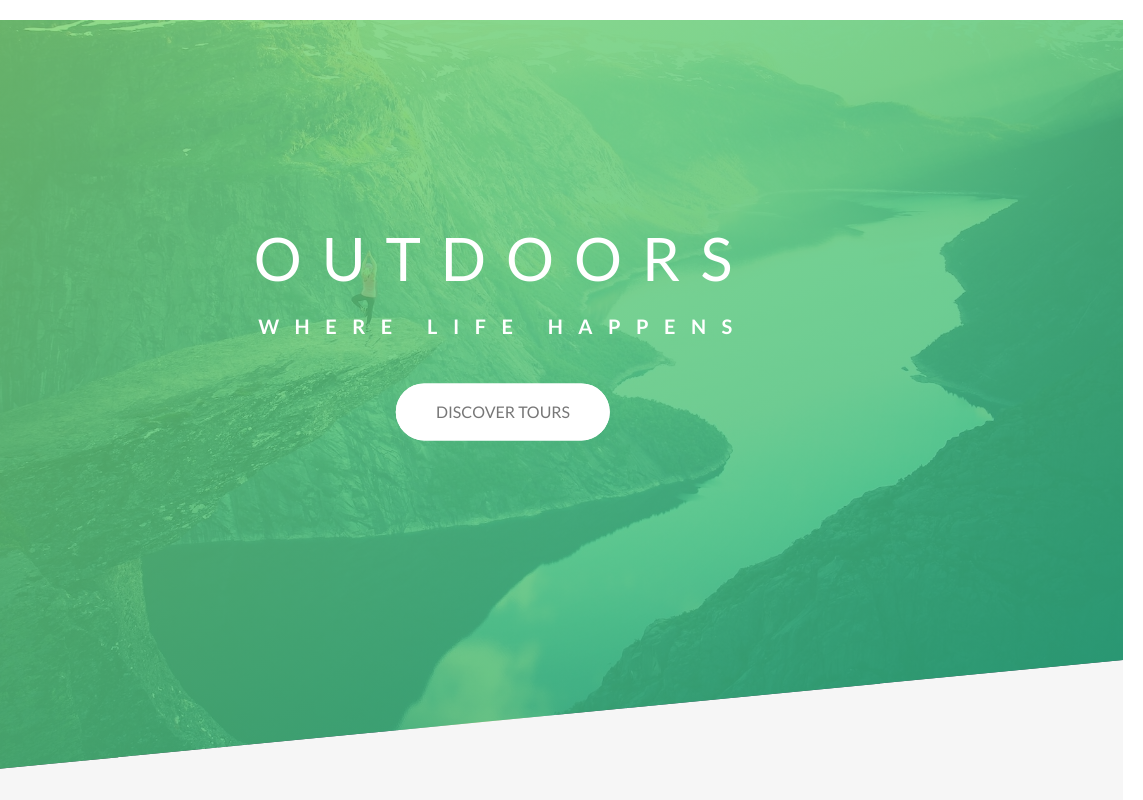
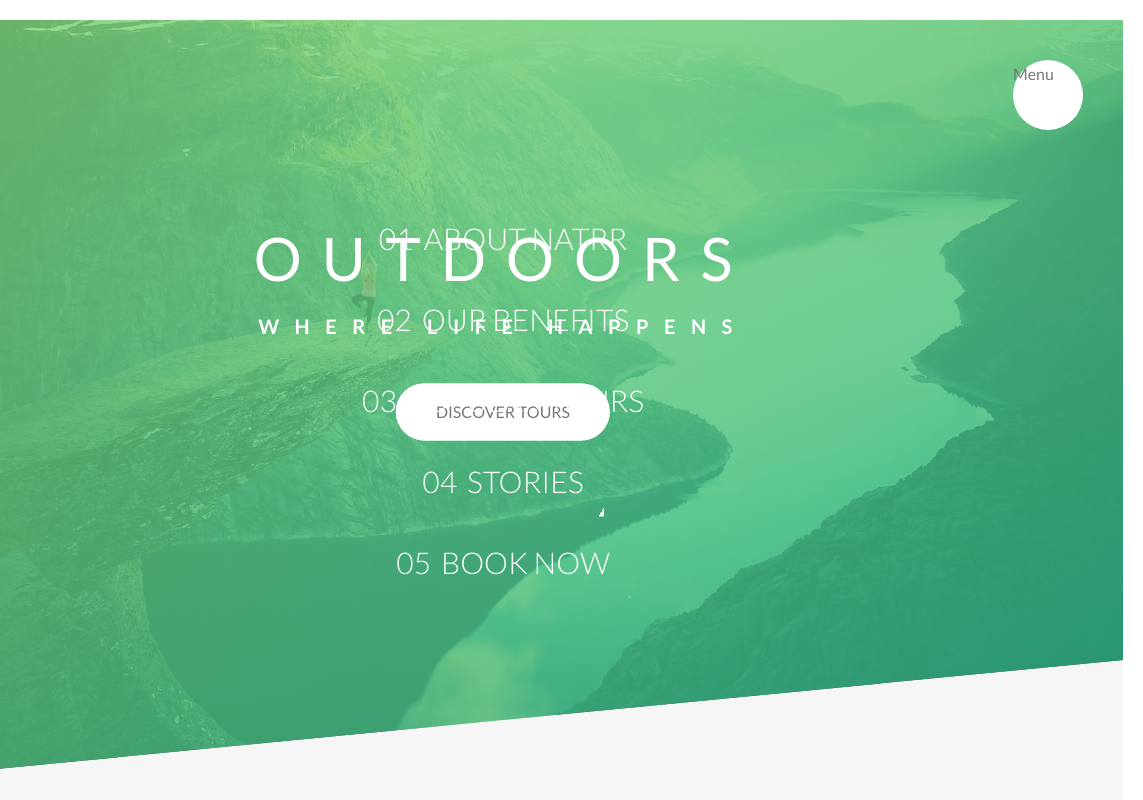
Before and after one commit to Diope/Sweet-Tours, a website: page index.html in a window 1280 px wide. Shown: the top 800 px of the page, 137-1280 px from the left. Drawn offline with Linux system fonts and the light colour scheme.

Commit message:
Started navigation

```diff
--- a/index.html
+++ b/index.html
@@ -14,6 +14,26 @@
   <title>NATRR | Travel, Tour, Experience </title>
 </head>
 <body>
+
+  <div class="navigation">
+
+    <input type="checkbox" class="navigation__checkbox" id="navi-toggle">
+    <label for="navi-toggle" class="navigation__button">Menu</label>
+
+    <div class="navigation__background">&nbsp;</div>
+
+    <nav class="navigation__nav">
+      <ul class="navigation__list">
+        <li class="navigation__item"><a href="#" class="navigation__link"><span>01</span>About NATRR</a></li>
+        <li class="navigation__item"><a href="#" class="navigation__link"><span>02</span>Our Benefits</a></li>
+        <li class="navigation__item"><a href="#" class="navigation__link"><span>03</span>Popular Tours</a></li>
+        <li class="navigation__item"><a href="#" class="navigation__link"><span>04</span>Stories</a></li>
+        <li class="navigation__item"><a href="#" class="navigation__link"><span>05</span>Book Now</a></li>
+      </ul>
+    </nav>
+
+  </div>
+
   <header class="header">
     <div class="header__logo-box">
       <img src="img/logo-white.png" alt="Natrr Logo" class="header__logo">
--- /dev/null
+++ b/sass/layouts/_navigation.scss
@@ -0,0 +1,78 @@
+.navigation {
+   &__checkbox {
+      display: none;
+   }
+
+   &__button {
+      background-color: $color-white;
+      height: 7rem;
+      width: 7rem;
+      position: fixed;
+      top: 6rem;
+      right: 6rem;
+      border-radius: 50%;
+      z-index: 2000;
+   }
+
+   &__background {
+      height: 6rem;
+      width: 6rem;
+      border-radius: 50%;
+      position: fixed;
+      top: 6.5rem;
+      right: 6.5rem;
+      background-image: radial-gradient($color-primary-light, $color-primary-dark);
+      z-index: 1000;
+   }
+
+   &__nav {
+      height: 100vh;
+      width: 100%;
+      position: fixed;
+      top: 0;
+      right: 0;
+      z-index: 1500;
+   }
+
+   &__list {
+      position: absolute;
+      top: 50%;
+      left: 50%;
+      transform: translate(-50%, -50%);
+      list-style: none;
+      text-align: center;
+   }
+
+   &__item {
+      margin: 1rem;
+   }
+
+   &__link {
+      &:link,
+      &:visited {
+         font-size: 3rem;
+         padding: 1rem 2rem;
+         font-weight: 300;
+         display: inline-block;
+         color: $color-white;
+         text-decoration: none;
+         text-transform: uppercase;
+         background-image: linear-gradient(120deg, transparent, transparent 50%, $color-white 50%);
+         background-size: 215%;
+         transition: all .3s;
+
+         span {
+            margin-right: 1rem;
+            display: inline-block;
+         }
+      }
+
+      &:hover,
+      &:active {
+         background-position: 100%;
+         color: $color-primary;
+         transform: translateX(1rem);
+      }
+
+   }
+}
--- a/sass/main.scss
+++ b/sass/main.scss
@@ -18,5 +18,6 @@
 @import "layouts/header";
 @import "layouts/grid";
 @import "layouts/footer";
+@import "layouts/navigation";
 
 @import "pages/home";
```
Also changed, not shown: css/style.css.
